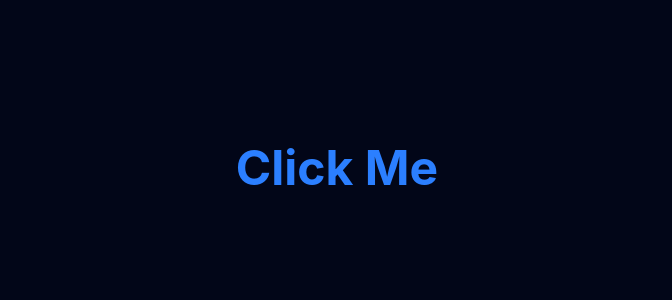
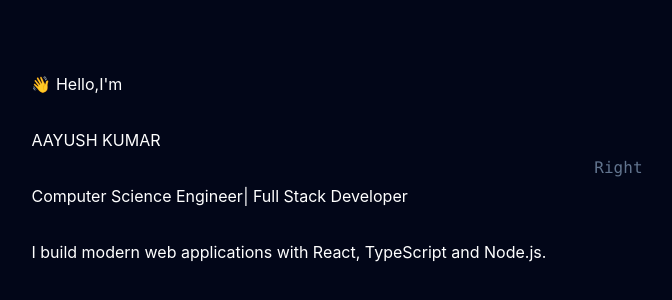
Before and after one commit to AayushJaiswal7/MyPortfolio, a React app: page / in a window 1280 px wide. Shown: the part 232-532 px from the top of the page, without its empty margins (303-975 px from the left). Built offline with nearby package versions, Linux system fonts and the light colour scheme; the HTML template or start-up script is replaced by a standard one.

Commit message:
feat: add initial App structure and Hero section component

```diff
--- a/src/App.tsx
+++ b/src/App.tsx
@@ -1,13 +1,10 @@
-import Container from "./components/ui/Container/Container";
+import Hero from "./components/sections/Hero/Hero";
+// import Container from "./components/ui/Container/Container";
 
 function App() {
   return (
     <div className="min-h-screen bg-slate-950 flex items-center justify-center">
-      <h1 className="text-5xl font-bold text-blue-500">
-      <Container>
-        <p>Click Me</p>
-      </Container>
-          </h1>
+      <Hero/>
     </div>
   );
 }
--- a/src/components/sections/Hero/Hero.tsx
+++ b/src/components/sections/Hero/Hero.tsx
@@ -0,0 +1,30 @@
+import Container from "@/components/ui/Container/Container"
+
+
+
+
+export default function Hero() {
+   return (
+      <section>
+         <Container>
+            <div className="flex
+            flex-col
+            gap-12
+            md:flex-row
+            md:items-center
+            md:justify-between">
+            <div className="flex flex-col gap-8 text-white">
+                  <p>👋 Hello,I'm</p>
+                  <h1>AAYUSH KUMAR</h1>
+                  <h2>Computer Science Engineer| Full Stack Developer</h2>
+                  <p> I build modern web applications with React,
+         TypeScript and Node.js.</p>
+            </div>
+
+            <div><p className="text-slate-500 font-mono">Right</p></div>
+            </div>
+
+         </Container>
+      </section>
+   )
+}
```
